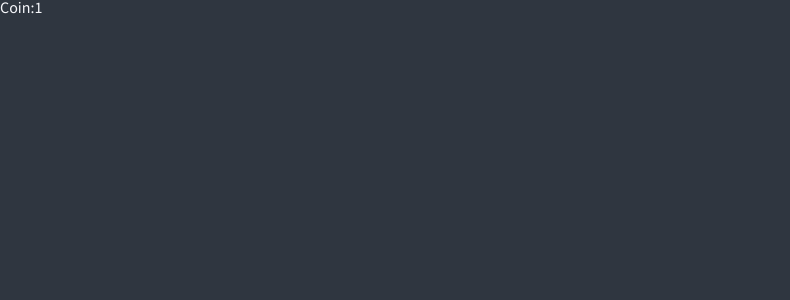
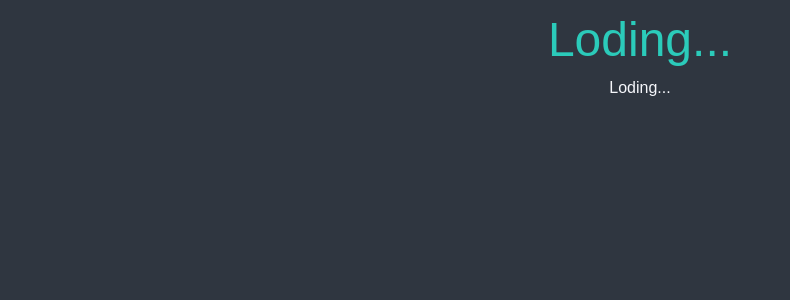
Before and after one commit to RanungPark/study-react, a React (Create React App) app in the folder react-typescript-masterclass/: page /1 in a window 1280 px wide. Shown: the top 300 px of the page, without its empty margins (0-790 px from the left). Built offline with nearby package versions, Linux system fonts and the light colour scheme.

Commit message:
Route로 상태 넘겨주기

```diff
--- a/react-typescript-masterclass/src/routes/Coin.tsx
+++ b/react-typescript-masterclass/src/routes/Coin.tsx
@@ -1,17 +1,54 @@
-import React from 'react';
-import { useParams } from 'react-router-dom';
+import React, { useState } from 'react';
+import { useLocation, useParams } from 'react-router-dom';
+import styled from 'styled-components';
+
+const Container = styled.div`
+  padding: 0px 20px;
+  max-width: 480px;
+  margin: 0 auto;
+`
+
+const Header = styled.div`
+  height: 10vh;
+  display: flex;
+  justify-content: center;
+  align-items: center;
+`
+
+const Tittle = styled.h1`
+  font-size: 48px;
+  color: ${props => props.theme.accentColor};
+`
+
+const Loding = styled.span`
+  text-align: center;
+  display: block;
+`
 
 interface RouteParams {
   coinId : string;
 }
 
+interface RouteState {
+  name : string;
+}
+
 const Coin = () => {
+  const [loding, setLoding] = useState(true);
   const { coinId } = useParams<RouteParams>();
+  const {state} = useLocation<RouteState>();
 
   return (
-    <h1>
-      Coin:{coinId}
-    </h1>
+    <Container>
+      <Header>
+        <Tittle>
+          {state?.name || 'Loding...'}
+        </Tittle>
+      </Header>
+      {
+        loding ? <Loding>Loding...</Loding> : null
+      }
+    </Container>
   );
 };
 
--- a/react-typescript-masterclass/src/routes/Coins.tsx
+++ b/react-typescript-masterclass/src/routes/Coins.tsx
@@ -26,8 +26,9 @@ const Coin = styled.li`
 
   a{
     transition: color .2s ease-in;
-    display: block;
+    display: flex;
     padding: 20px;
+    align-items: center;
   }
 
   &:hover{
@@ -45,6 +46,12 @@ const Tittle = styled.h1`
 const Loding = styled.span`
   text-align: center;
   display: block;
+`
+
+const Img = styled.img`
+  width: 35px;
+  height: 35px;
+  margin-right: 10px;
 `
 
 interface coinsInterface {
@@ -77,9 +84,21 @@ const Coins = () => {
         </Tittle>
       </Header>
       {
-        loding ? <Loding>loding...</Loding> :
+        loding ? <Loding>Loding...</Loding> :
         <CoinList>
-        {coins.map(coin => <Coin key={coin.id}><Link to={`/${coin.id}`}>{coin.name} &rarr;</Link></Coin>)}
+        {coins.map(coin =>
+          <Coin key={coin.id}>
+            <Link to={{
+              pathname : coin.id,
+              state : {
+                name: coin.name,
+              }
+            }}>
+              <Img src={`https://coinicons-api.vercel.app/api/icon/${coin.symbol.toLowerCase()}`}/>
+              {coin.name} &rarr;
+            </Link>
+          </Coin>
+        )}
       </CoinList>
       }
     </Container>
```
